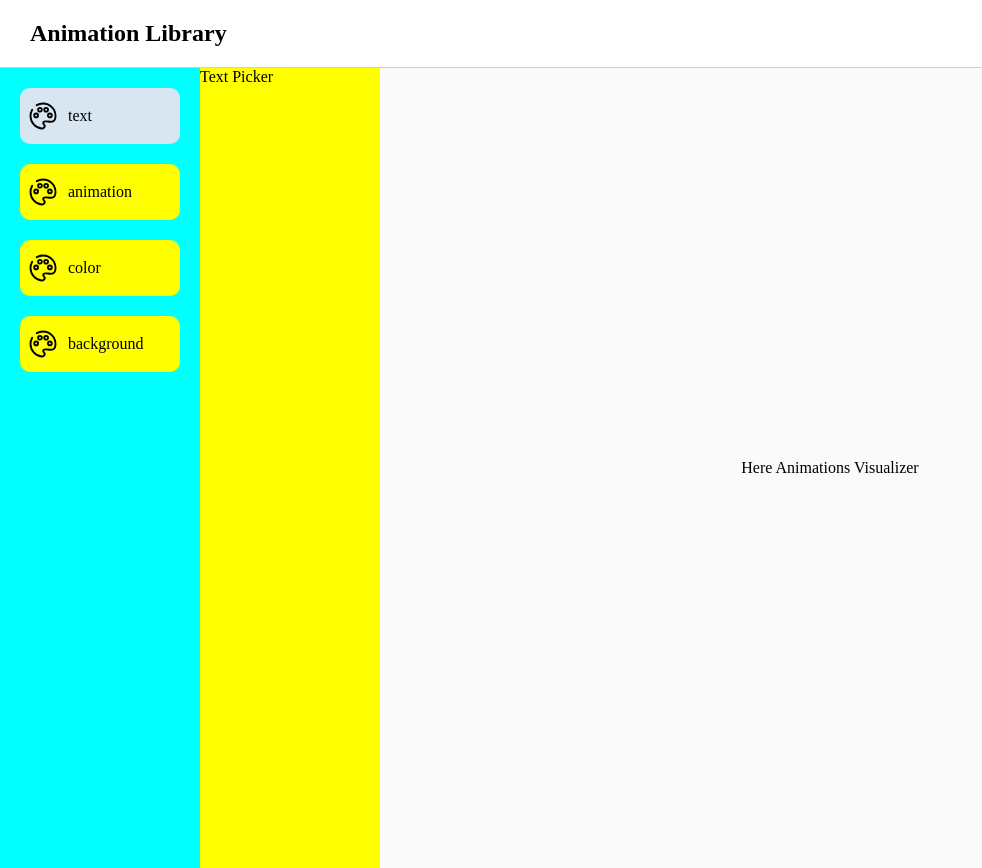
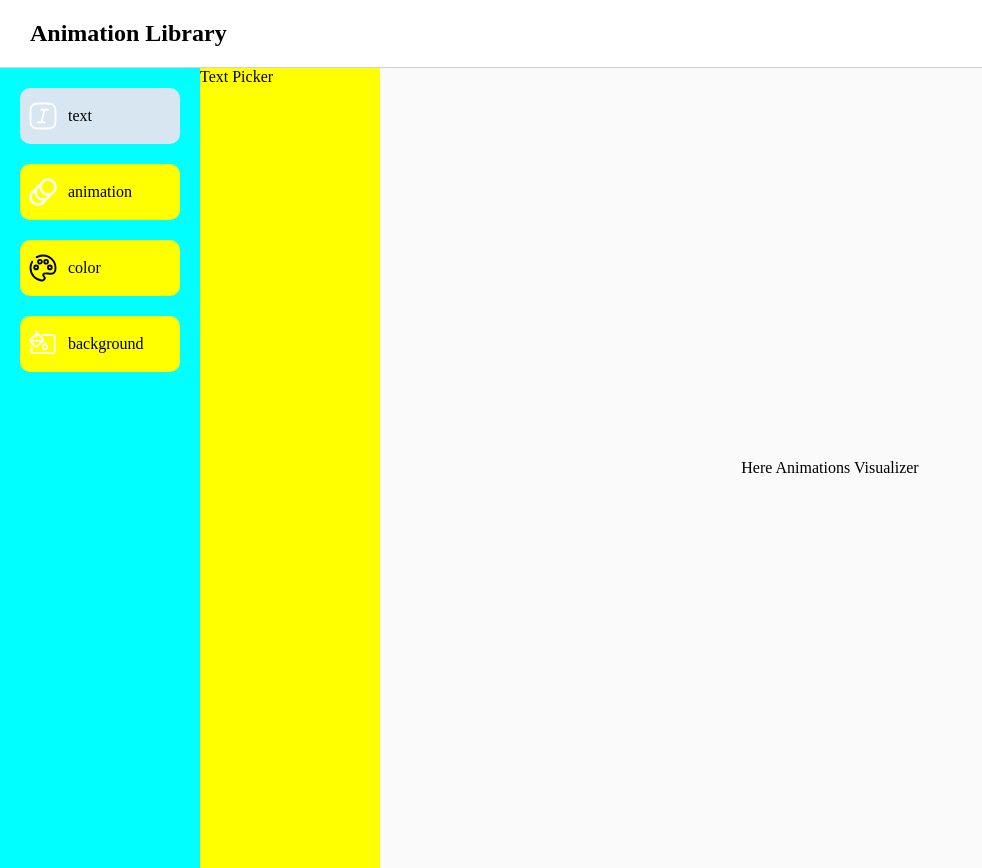
Before and after one commit to matiasecharri/bloop, a Next.js app: page / in a window 1280 px wide. Shown: the whole page, without its empty margins (0-982 px from the left). Built offline with nearby package versions, Linux system fonts and the light colour scheme.

Commit message:
feat: add svg icons

```diff
--- a/src/app/features/animation-dashboard/sidebar/Sidebar.tsx
+++ b/src/app/features/animation-dashboard/sidebar/Sidebar.tsx
@@ -7,7 +7,7 @@ import {
   ColorPicker,
   TextPicker,
 } from "./components";
-import { IconPalette } from "@/assets/svg";
+import { IconAnimation, IconBackground, IconPalette, IconText } from "@/assets/svg";
 import s from "./Sidebar.module.css";
 
 interface TabType {
@@ -17,17 +17,15 @@ interface TabType {
 }
 
 const tabs: TabType[] = [
-  { tabName: "text", component: <TextPicker />, icon: <IconPalette /> },
+  { tabName: "text", component: <TextPicker />, icon: <IconText /> },
   {
     tabName: "animation",
-    component: <AnimationPicker />,
-    icon: <IconPalette />,
+    component: <AnimationPicker />, icon: <IconAnimation />,
   },
   { tabName: "color", component: <ColorPicker />, icon: <IconPalette /> },
   {
     tabName: "background",
-    component: <BackgroundPicker />,
-    icon: <IconPalette />,
+    component: <BackgroundPicker />, icon: <IconBackground />,
   },
 ] as const;
 
--- /dev/null
+++ b/src/assets/svg/IconAnimation.tsx
@@ -0,0 +1,19 @@
+import { SVGProps } from "react";
+
+const IconAnimation = (props: SVGProps<SVGSVGElement>) => {
+  return (
+    <svg
+      width="1em"
+      height="1em"
+      viewBox="0 0 24 24"
+      {...props}
+    >
+      <path
+        fill="#fff"
+        d="m11.09 7.054l.11-.46q.027-.091.057-.181l.371-.841a5 5 0 1 1 6.491 6.958l-.532.213l-.117.037l-.511.128Q16.493 13 16 13a5 5 0 0 1-4.91-5.946M9.47 5.471a7.02 7.02 0 0 0-4 4A7.002 7.002 0 0 0 8 23a7 7 0 0 0 6.529-4.47q.198-.078.39-.166l.338-.135l-.01-.026a7.03 7.03 0 0 0 3.282-3.674q.198-.076.392-.165l.336-.135l-.01-.026A7 7 0 1 0 9.47 5.471M16 15a5 5 0 0 1-1.882 1.53l-.53.212l-.12.04l-.507.126q-.467.091-.961.092a5 5 0 0 1-4.91-5.946l.11-.46q.027-.091.057-.181l.372-.842A5 5 0 0 1 9 7.999V8a7 7 0 0 0 7 7M5 12a7 7 0 0 0 7 7a5 5 0 1 1-7-7"
+      />
+    </svg>
+  );
+};
+
+export default IconAnimation;
--- /dev/null
+++ b/src/assets/svg/IconBackground.tsx
@@ -0,0 +1,20 @@
+import { SVGProps } from "react";
+
+const IconBackground = (props: SVGProps<SVGSVGElement>) => {
+  return (
+    <svg
+      xmlns="http://www.w3.org/2000/svg"
+      width="1em"
+      height="1em"
+      viewBox="0 0 24 24"
+      {...props}
+    >
+      <path
+        fill="#fff"
+        d="M11.342 12.994c-.188.409-.342.888-.342 1.381c0 .735.287 1.426.775 1.914A2.4 2.4 0 0 0 13.5 17c1.471 0 2.5-1.234 2.5-2.625c0-.493-.154-.972-.342-1.381a7 7 0 0 0-.674-1.134c-.237-.33-.473-.613-.649-.812l-.305-.328l-.002-.002a.75.75 0 0 0-1.059.002l-.005.005c-.058.062-.214.226-.3.323c-.175.199-.411.48-.649.812a7 7 0 0 0-.673 1.134m2.423-.26c.202.281.392.586.53.886c.14.305.205.56.205.755c0 .691-.481 1.125-1 1.125c-.25 0-.492-.1-.675-.283c-.196-.195-.325-.484-.325-.842c0-.194.065-.45.205-.755c.137-.3.328-.605.53-.885q.135-.189.265-.35q.13.16.265.35M6.75 1a.75.75 0 0 0-.75.75v1.756l-.093.087l-4.243 4.243a2 2 0 0 0 0 2.828L5.199 14.2a2 2 0 0 0 2.829 0l4.243-4.243a2 2 0 0 0 0-2.828L8.735 3.593A2 2 0 0 0 7.5 3.015V1.75A.75.75 0 0 0 6.75 1M6 5.621v.629a.75.75 0 1 0 1.5 0V4.54a.5.5 0 0 1 .174.114l3.536 3.535a.5.5 0 0 1 .144.311H3.121zm.26 7.518l-3.128-3.128h6.964l-3.129 3.128a.5.5 0 0 1-.707 0M2 17.5v-5.088l1.5 1.5V17.5a1 1 0 0 0 1 1h15a1 1 0 0 0 1-1v-11a1 1 0 0 0-1-1h-7.441l-1.5-1.5H19.5A2.5 2.5 0 0 1 22 6.5v11a2.5 2.5 0 0 1-2.5 2.5h-15A2.5 2.5 0 0 1 2 17.5"
+      />
+    </svg>
+  );
+};
+
+export default IconBackground;
--- a/src/assets/svg/IconPalette.tsx
+++ b/src/assets/svg/IconPalette.tsx
@@ -3,7 +3,6 @@ import { SVGProps } from "react";
 const IconPalette = (props: SVGProps<SVGSVGElement>) => {
   return (
     <svg
-      xmlns="http://www.w3.org/2000/svg"
       width="1em"
       height="1em"
       viewBox="0 0 24 24"
--- /dev/null
+++ b/src/assets/svg/IconText.tsx
@@ -0,0 +1,25 @@
+import { SVGProps } from "react";
+
+const IconText = (props: SVGProps<SVGSVGElement>) => {
+  return (
+    <svg
+      width="1em"
+      height="1em"
+      viewBox="0 0 24 24"
+      {...props}
+    >
+      <path
+        fill="#fff"
+        d="M10.667 6.25H16a.75.75 0 0 1 0 1.5h-2.09l-2.267 8.5h1.69a.75.75 0 0 1 0 1.5H8a.75.75 0 0 1 0-1.5h2.09l2.267-8.5h-1.69a.75.75 0 0 1 0-1.5"
+      />
+      <path
+        fill="#fff"
+        fill-rule="evenodd"
+        d="M11.943 1.25c-2.309 0-4.118 0-5.53.19c-1.444.194-2.584.6-3.479 1.494c-.895.895-1.3 2.035-1.494 3.48c-.19 1.411-.19 3.22-.19 5.529v.114c0 2.309 0 4.118.19 5.53c.194 1.444.6 2.584 1.494 3.479c.895.895 2.035 1.3 3.48 1.494c1.411.19 3.22.19 5.529.19h.114c2.309 0 4.118 0 5.53-.19c1.444-.194 2.584-.6 3.479-1.494c.895-.895 1.3-2.035 1.494-3.48c.19-1.411.19-3.22.19-5.529v-.114c0-2.309 0-4.118-.19-5.53c-.194-1.444-.6-2.584-1.494-3.479c-.895-.895-2.035-1.3-3.48-1.494c-1.411-.19-3.22-.19-5.529-.19zM3.995 3.995c.57-.57 1.34-.897 2.619-1.069c1.3-.174 3.008-.176 5.386-.176s4.086.002 5.386.176c1.279.172 2.05.5 2.62 1.069c.569.57.896 1.34 1.068 2.619c.174 1.3.176 3.008.176 5.386s-.002 4.086-.176 5.386c-.172 1.279-.5 2.05-1.069 2.62c-.57.569-1.34.896-2.619 1.068c-1.3.174-3.008.176-5.386.176s-4.086-.002-5.386-.176c-1.279-.172-2.05-.5-2.62-1.069c-.569-.57-.896-1.34-1.068-2.619c-.174-1.3-.176-3.008-.176-5.386s.002-4.086.176-5.386c.172-1.279.5-2.05 1.069-2.62"
+        clip-rule="evenodd"
+      />
+    </svg>
+  );
+};
+
+export default IconText;
--- a/src/assets/svg/index.ts
+++ b/src/assets/svg/index.ts
@@ -1,4 +1,8 @@
+export { default as IconText } from "./IconText";
+export { default as IconAnimation } from "./IconAnimation";
 export { default as IconPalette } from "./IconPalette";
+export { default as IconBackground } from "./IconBackground";
+
 export { default as IconFavorites } from "./IconFavorites";
 export { default as IconLinkedin } from "./IconLinkedin";
 export { default as IconRightArrow } from "./IconRightArrow";
```
